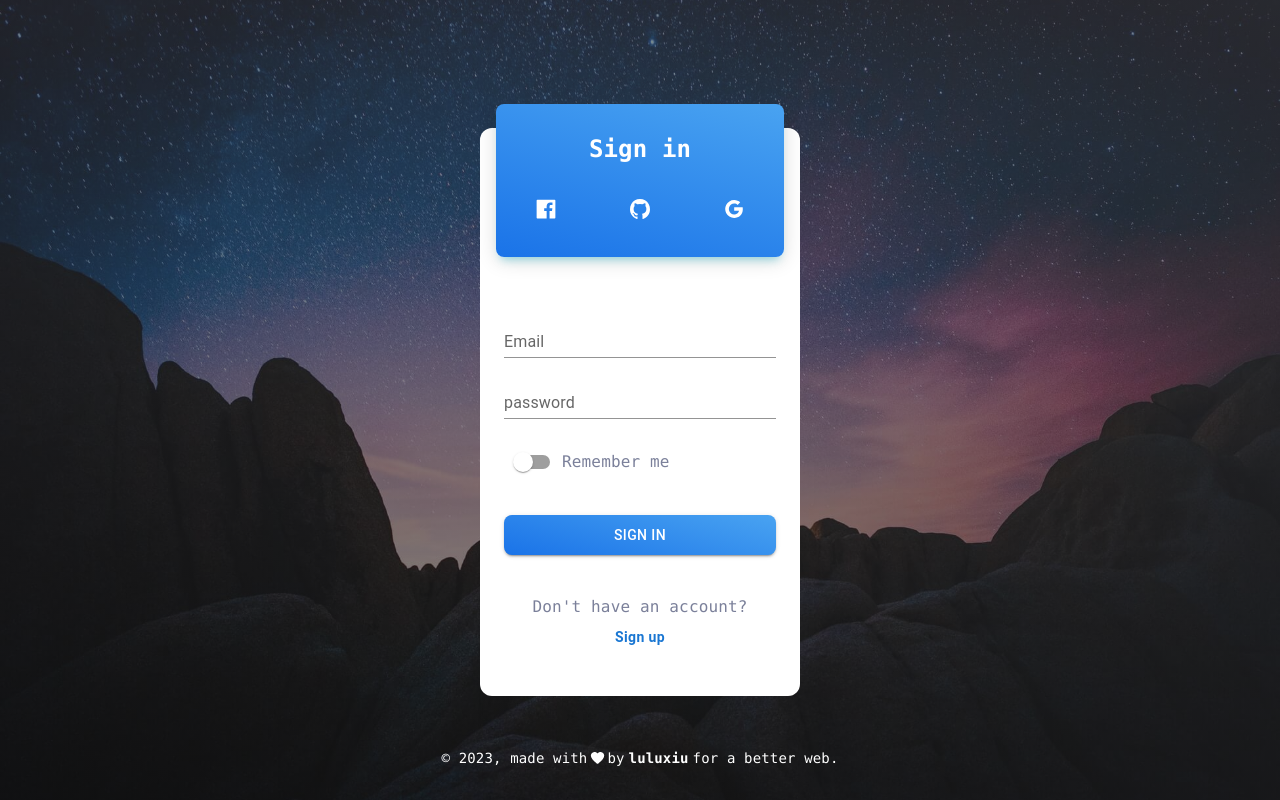
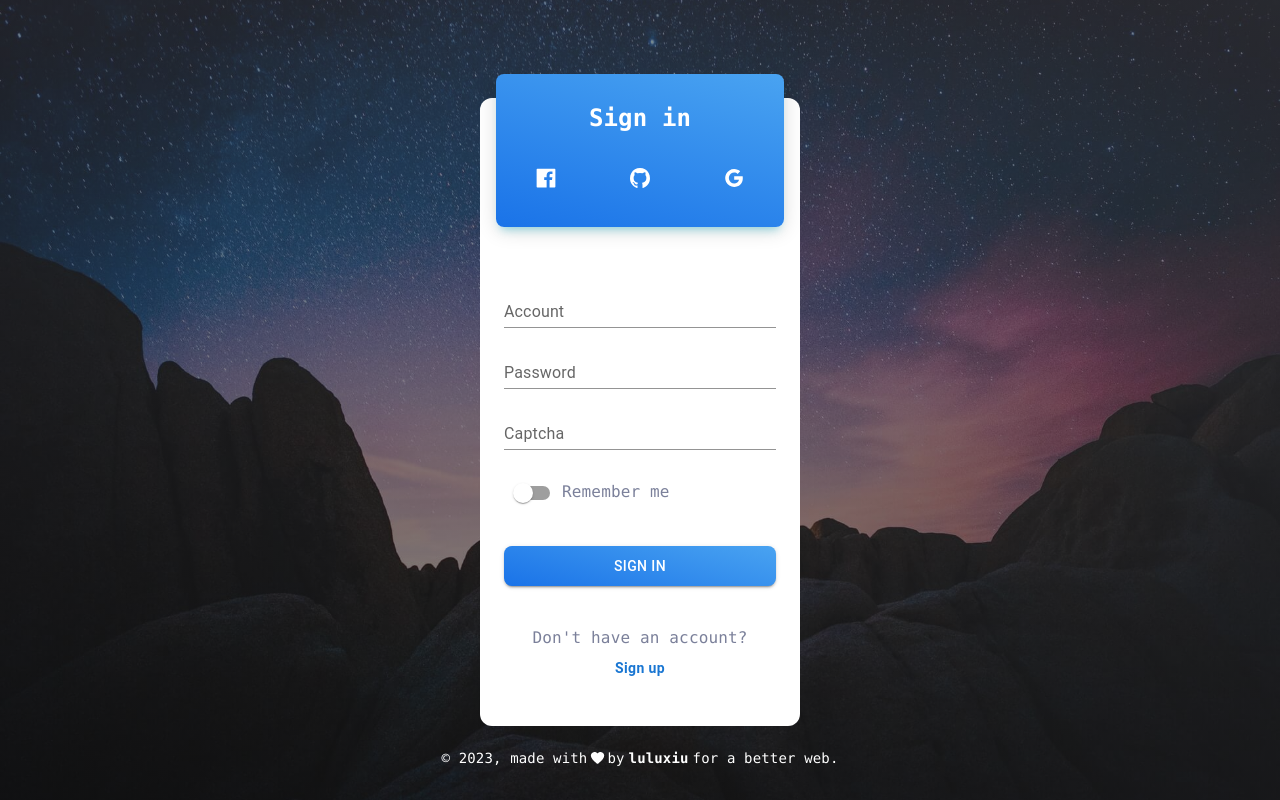
Before and after one commit to sukilris/mall-admin, a Next.js app: page /login in a window 1280 px wide. Built offline with nearby package versions, Linux system fonts and the light colour scheme; no server answers.

Commit message:
提交代码

```diff
--- a/app/login/_components/login.tsx
+++ b/app/login/_components/login.tsx
@@ -4,8 +4,10 @@ import GoogleIcon from "@/components/base/svg/GoogleIcon";
 import { Button, IconButton, Switch, TextField } from "@mui/material";
 import { useRouter } from "next/navigation";
 import { useForm } from "react-hook-form";
-import { useKeyPress } from "ahooks";
-import { login } from "@/http/user";
+import { login, loginCaptcha } from "http/user";
+import { useEffect, useState } from "react";
+import { UserLoginCaptchaRespDto, UserLoginReqDto } from "@/types/User";
+import Image from "next/image";
 
 type Props = {
   toSignup: () => void;
@@ -13,17 +15,24 @@ type Props = {
 
 const Login = ({ toSignup }: Props) => {
   const router = useRouter();
-  const { register, formState, handleSubmit } = useForm<User.UserLoginReqDto>();
-  const emailField = register("email" as any, { required: true });
+  const [captcha, setCaptcha] = useState<UserLoginCaptchaRespDto>();
+  const { register, formState, handleSubmit } = useForm<UserLoginReqDto>();
+  const accountField = register("account", { required: true });
   const passwordField = register("password", { required: true });
-  console.log(formState);
+  const verifyCodeField = register("verifyCode", { required: true });
   const loginHandle = handleSubmit(async (data) => {
-    console.log(data);
-    const res = await login({} as any);
-    console.log(res);
+    const res = await login({ ...data, captchaId: captcha!.captchaId });
+    console.log(res.data?.token);
     // router.replace("/");
   });
-  useKeyPress("enter", () => loginHandle());
+  const getLoginCaptcha = () => {
+    loginCaptcha().then((res) => {
+      setCaptcha(res.data);
+    });
+  };
+  useEffect(() => {
+    getLoginCaptcha();
+  }, []);
   return (
     <div>
       <div className="px-4">
@@ -42,22 +51,43 @@ const Login = ({ toSignup }: Props) => {
           </div>
         </div>
       </div>
-      <div className="mt-8 px-6">
+      <form onSubmit={loginHandle} className="mt-8 px-6">
         <TextField
-          label="Email"
+          label="Account"
           variant="standard"
           fullWidth
           size="small"
-          {...emailField}
+          {...accountField}
         />
         <TextField
-          label="password"
+          label="Password"
           variant="standard"
           fullWidth
           size="small"
           className="mt-4"
+          type="password"
           {...passwordField}
         />
+        <div className="flex items-center">
+          <TextField
+            label="Captcha"
+            variant="standard"
+            fullWidth
+            size="small"
+            className="mt-4"
+            {...verifyCodeField}
+          />
+          {captcha?.verifyCode && (
+            <Image
+              className="cursor-pointer"
+              onClick={getLoginCaptcha}
+              src={captcha.verifyCode}
+              width={200}
+              height={80}
+              alt=""
+            />
+          )}
+        </div>
         <div className="h-10 mt-6 mb-8">
           <label className="cursor-pointer">
             <Switch />
@@ -66,8 +96,8 @@ const Login = ({ toSignup }: Props) => {
         </div>
         <Button
           fullWidth
+          type="submit"
           variant="contained"
-          onClick={loginHandle}
           className="h-10 rounded-lg bg-[linear-gradient(195deg,rgb(73,163,241),rgb(26,115,232))]"
         >
           SIGN IN
@@ -81,7 +111,7 @@ const Login = ({ toSignup }: Props) => {
             Sign up
           </Button>
         </div>
-      </div>
+      </form>
     </div>
   );
 };
--- a/helper/request.ts
+++ b/helper/request.ts
@@ -1,11 +1,12 @@
 import config from "@/config";
+import { IBaseResponse } from "@/types/api";
 
 const createFullUrl = (url: string) =>
   `${config.origin}${config.apiPrefix}${url}`;
 
-const request = (
+const request = <T>(
   url: string,
-  init?: Omit<RequestInit, "body"> & { body: {} }
+  init?: Omit<RequestInit, "body"> & { body?: any }
 ) => {
   return window
     .fetch(createFullUrl(url), {
@@ -15,7 +16,7 @@ const request = (
       ...init,
       body: JSON.stringify(init?.body),
     })
-    .then((res) => res.json());
+    .then<IBaseResponse<T>>((res) => res.json());
 };
 
 export default request;
--- a/http/user.ts
+++ b/http/user.ts
@@ -1,5 +1,26 @@
 import request from "@/helper/request";
+import {
+  UserLoginCaptchaReqDto,
+  UserLoginCaptchaRespDto,
+  UserLoginReqDto,
+  UserLoginRespDto,
+} from "@/types/User";
 
-export const login = (userLoginReqDto: User.UserLoginReqDto) => {
-  return request("/user/login", { method: "POST", body: userLoginReqDto });
+export const login = (userLoginReqDto: UserLoginReqDto) => {
+  return request<UserLoginRespDto>("/user/login", {
+    method: "POST",
+    body: userLoginReqDto,
+  });
 };
+export const loginCaptcha = (loginCaptcha?: UserLoginCaptchaReqDto) => {
+  return request<UserLoginCaptchaRespDto>(
+    `/user/login/captcha${
+      loginCaptcha?.width && loginCaptcha.height
+        ? `?width=${loginCaptcha.width}&height=${loginCaptcha.height}`
+        : ""
+    }`,
+    {
+      method: "GET",
+    }
+  );
+};
--- a/package.json
+++ b/package.json
@@ -19,7 +19,7 @@
     "ahooks": "^3.7.8",
     "dayjs": "^1.11.10",
     "html2canvas": "^1.4.1",
-    "next": "14.0.3",
+    "next": "^14.2.3",
     "react": "^18",
     "react-dom": "^18",
     "react-hook-form": "^7.48.2",
--- a/tsconfig.json
+++ b/tsconfig.json
@@ -18,6 +18,7 @@
         "name": "next"
       }
     ],
+    "baseUrl": ".",
     "paths": {
       "@/*": ["./*"]
     }
```
Also changed, not shown: types/User.d.ts (+11 -2 lines), types/api.d.ts (added, +19 -0 lines), 1 other file (tests, documents, lock files or other folders).
